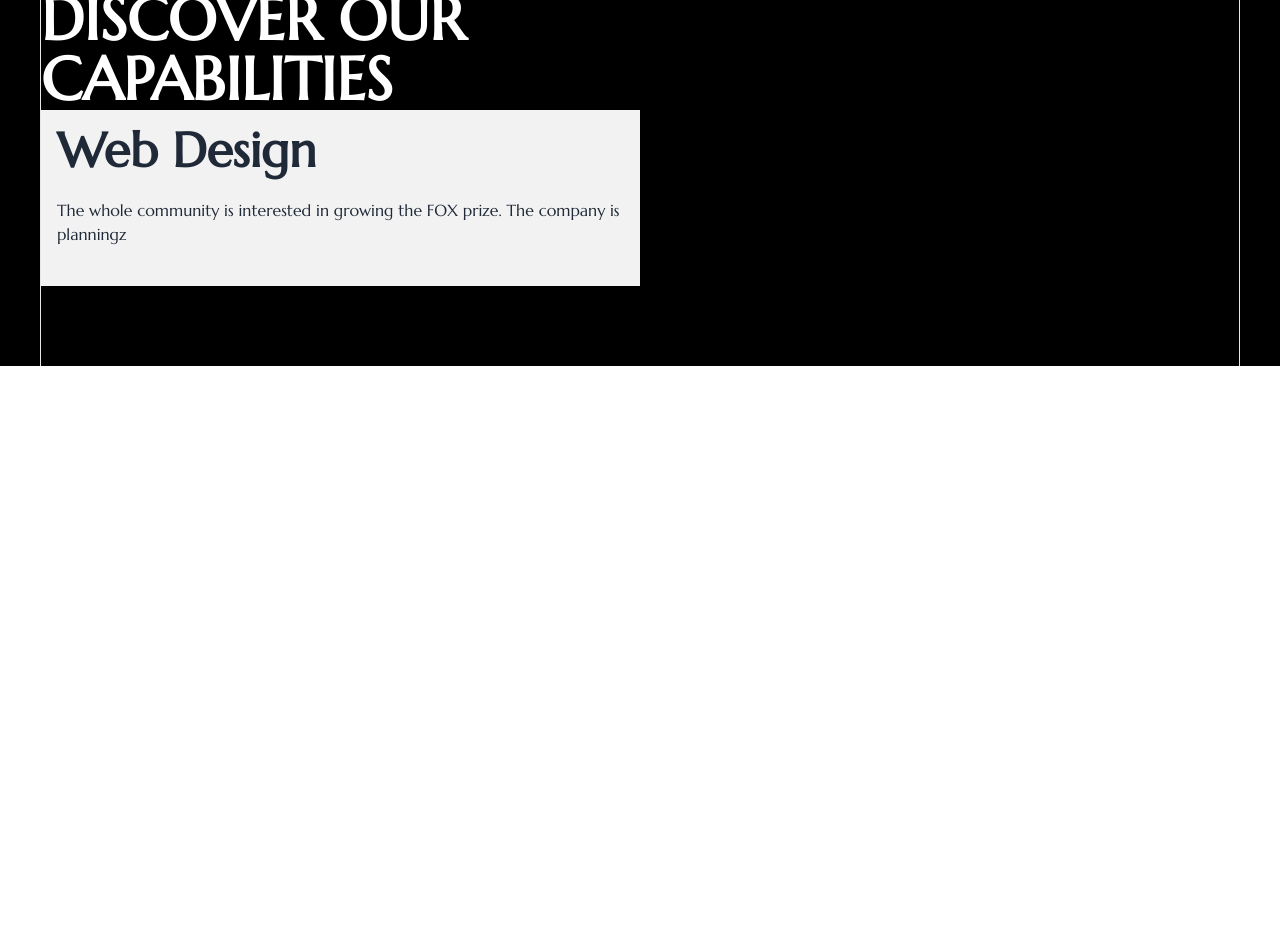
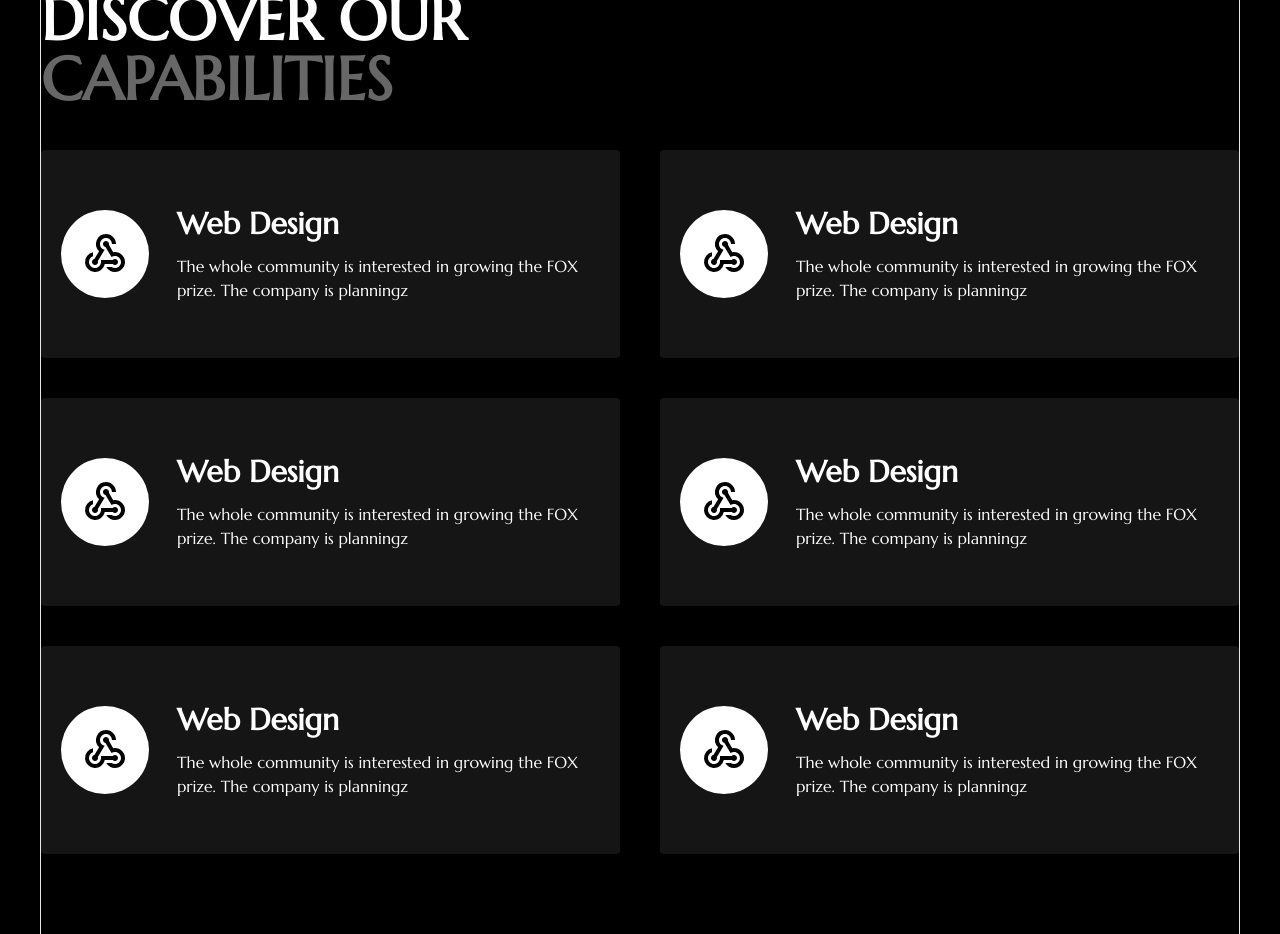
Before and after one commit to shaikTazUddin01/injaazh-client, a React (Vite) app: page / in a window 1280 px wide. Shown: the part 1840-2774 px from the top of the page. Before the commit the page ends 2206 px from the top, so only its background shows below. Built offline with nearby package versions, Linux system fonts and the light colour scheme.

Commit message:
added info terget section 6 card

```diff
--- a/src/component/home/CoreService.jsx
+++ b/src/component/home/CoreService.jsx
@@ -1,3 +1,5 @@
+// icons
+import { MdOutlineWebhook } from "react-icons/md";
 const CoreService = () => {
     return (
         <div className="max-w-[1300px] mx-auto px-10">
@@ -5,25 +7,91 @@ const CoreService = () => {
                 <div>
                     <div className="text-white">
                         <p className="uppercase">Core Service</p>
-                        <h1 className="text-6xl font-bold">DISCOVER OUR <br /><span>CAPABILITIES</span></h1>
+                        <h1 className="text-6xl font-bold">DISCOVER OUR <br /><span className="text-[#676767]">CAPABILITIES</span></h1>
                     </div>
                     <div>
 
                     </div>
                 </div>
-                <div className="grid grid-cols-2">
-                    <div>
-                        <div className="hero bg-base-200">
-                            <div className="hero-content flex-col lg:flex-row">
-
-                                <div>
-                                    <h1 className="text-5xl font-bold">Web Design</h1>
-                                    <p className="py-6">The whole community is interested in growing the  FOX prize. The company is planningz</p>
+                <div className="grid grid-cols-2 mt-10 gap-10">
+                    {/* card-1 */}
+                        <div className=" bg-[#151515] text-white rounded">
+                            <div className="flex gap-7 items-center py-14 px-5">
+                                <div className="text-5xl bg-white rounded-full p-5 text-black">
+                                    <MdOutlineWebhook/>
+                                </div>
+                                <div >
+                                    <h1 className="text-3xl font-bold">Web Design</h1>
+                                    <p className="pt-3">The whole community is interested in growing the  FOX prize. The company is planningz</p>
 
                                 </div>
                             </div>
                         </div>
-                    </div>
+                   {/* card-2 */}
+                   <div className=" bg-[#151515] text-white rounded">
+                            <div className="flex gap-7 items-center py-14 px-5">
+                                <div className="text-5xl bg-white rounded-full p-5 text-black">
+                                    <MdOutlineWebhook/>
+                                </div>
+                                <div >
+                                    <h1 className="text-3xl font-bold">Web Design</h1>
+                                    <p className="pt-3">The whole community is interested in growing the  FOX prize. The company is planningz</p>
+
+                                </div>
+                            </div>
+                        </div>
+                         {/* card-3 */}
+                         <div className=" bg-[#151515] text-white rounded">
+                            <div className="flex gap-7 items-center py-14 px-5">
+                                <div className="text-5xl bg-white rounded-full p-5 text-black">
+                                    <MdOutlineWebhook/>
+                                </div>
+                                <div >
+                                    <h1 className="text-3xl font-bold">Web Design</h1>
+                                    <p className="pt-3">The whole community is interested in growing the  FOX prize. The company is planningz</p>
+
+                                </div>
+                            </div>
+                        </div>
+                         {/* card-4 */}
+                         <div className=" bg-[#151515] text-white rounded">
+                            <div className="flex gap-7 items-center py-14 px-5">
+                                <div className="text-5xl bg-white rounded-full p-5 text-black">
+                                    <MdOutlineWebhook/>
+                                </div>
+                                <div >
+                                    <h1 className="text-3xl font-bold">Web Design</h1>
+                                    <p className="pt-3">The whole community is interested in growing the  FOX prize. The company is planningz</p>
+
+                                </div>
+                            </div>
+                        </div>
+                         {/* card-5 */}
+                         <div className=" bg-[#151515] text-white rounded">
+                            <div className="flex gap-7 items-center py-14 px-5">
+                                <div className="text-5xl bg-white rounded-full p-5 text-black">
+                                    <MdOutlineWebhook/>
+                                </div>
+                                <div >
+                                    <h1 className="text-3xl font-bold">Web Design</h1>
+                                    <p className="pt-3">The whole community is interested in growing the  FOX prize. The company is planningz</p>
+
+                                </div>
+                            </div>
+                        </div>
+                         {/* card-6 */}
+                         <div className=" bg-[#151515] text-white rounded">
+                            <div className="flex gap-7 items-center py-14 px-5">
+                                <div className="text-5xl bg-white rounded-full p-5 text-black">
+                                    <MdOutlineWebhook/>
+                                </div>
+                                <div >
+                                    <h1 className="text-3xl font-bold">Web Design</h1>
+                                    <p className="pt-3">The whole community is interested in growing the  FOX prize. The company is planningz</p>
+
+                                </div>
+                            </div>
+                        </div>
                 </div>
             </div>
         </div>
```
